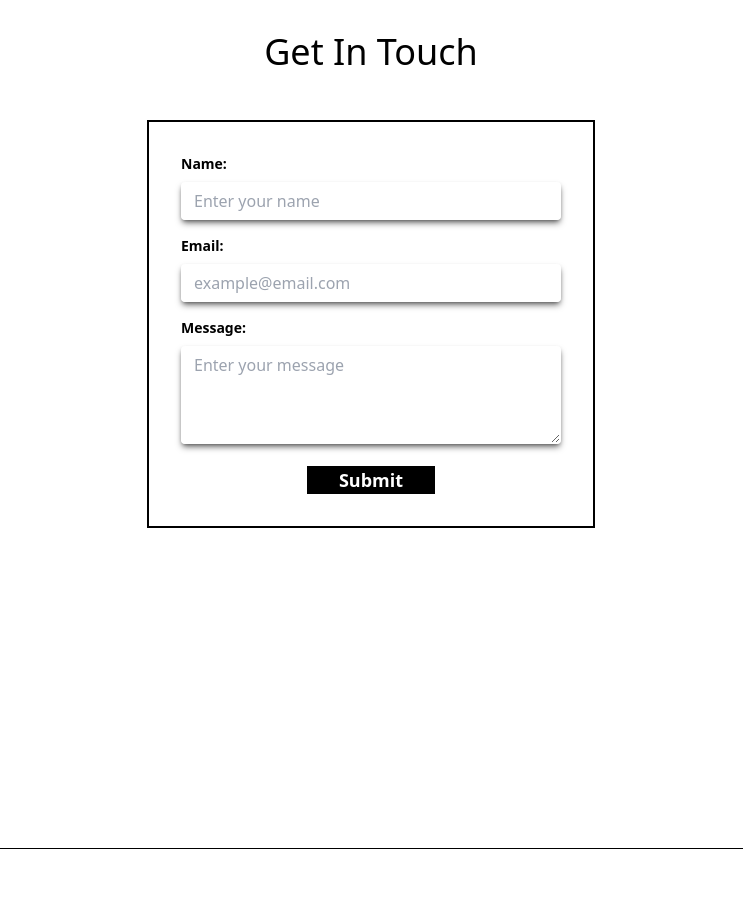
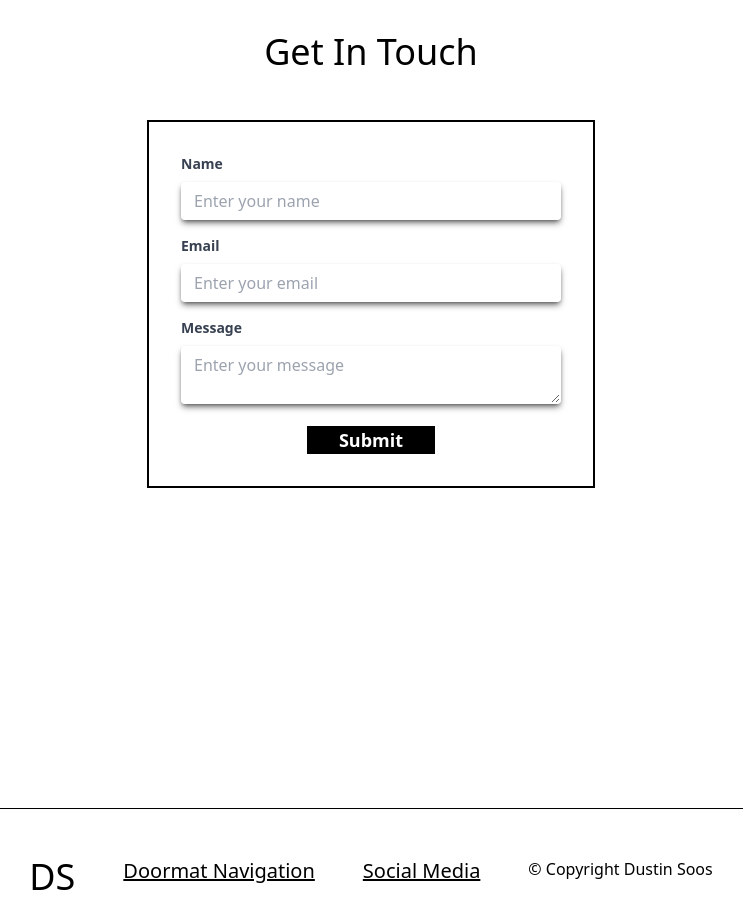
Before and after one commit to dustinsoos/react-portfolio, a React (Vite) app: page / in a window 1280 px wide. Shown: the part 3700-4599 px from the top of the page, without its empty margins (269-1012 px from the left). Built offline with nearby package versions, Linux system fonts and the light colour scheme.

Commit message:
Created working contact form

```diff
--- a/src/components/main.jsx
+++ b/src/components/main.jsx
@@ -13,12 +13,41 @@ import reactPort from "../assets/react-portfolio.jpeg";
 import littlelemon from "../assets/littlelemon2.jpeg";
 import diceGame from "../assets/dicegame.jpeg";
 import simon from "../assets/simonjquery.jpeg";
+import { Formik, Form, Field, ErrorMessage } from "formik";
+import * as Yup from "yup";
+import emailjs from "@emailjs/browser";
+
+emailjs.init("YOUR_USER_ID");
 
 export default function Main() {
-  const handleSubmit = (event) => {
-    const email = "dustinmsoos@gmail.com";
-    event.preventDefault();
-    window.location.href = `mailto:${email}`;
+  const initialValues = {
+    name: "",
+    email: "",
+    message: "",
+  };
+
+  const validationSchema = Yup.object({
+    name: Yup.string().required("Name is required"),
+    email: Yup.string().email("Invalid email address").required("Email is required"),
+    message: Yup.string().required("Message is required"),
+  });
+
+  const handleSubmit = (values, { resetForm }) => {
+    const templateParams = {
+      from_name: values.name,
+      from_email: values.email,
+      message: values.message,
+    };
+
+    emailjs.send("service_pshoqk8", "template_wvds2ar", templateParams, "dy-_8VK0GEzEgyCEd").then(
+      function (response) {
+        console.log("SUCCESS!", response.status, response.text);
+        resetForm();
+      },
+      function (error) {
+        console.log("FAILED...", error);
+      }
+    );
   };
 
   return (
@@ -121,46 +150,57 @@ export default function Main() {
       <div className=" w-full mx-auto h-px bg-black mt-52"></div>
       <section id="contact" className=" mt-52 mb-80">
         <h2 className=" text-4xl mt-32 text-center mb-12">Get In Touch</h2>
-        <form className="max-w-md mx-auto border-black border-2 p-8" onSubmit={handleSubmit}>
+        <Formik initialValues={initialValues} validationSchema={validationSchema} onSubmit={handleSubmit}>
+          <Form className="max-w-md mx-auto border-black border-2 p-8">
             <div className="mb-4">
-            <label className="block text-black text-sm font-bold mb-2" htmlFor="name">
-              Name:
+              <label className="block text-gray-700 text-sm font-bold mb-2" htmlFor="name">
+                Name
               </label>
-            <input
-              className="appearance-none border border-white rounded w-full py-2 px-3 text-black leading-tight focus:outline-none focus:border-gray-300 bg-transparent shadow-black/50 shadow-md"
+              <Field
+                className="appearance-none border border-white rounded w-full py-2 px-3 text-black leading-tight focus:outline-none  focus:border-gray-300 bg-transparent shadow-black/50 shadow-md"
+                type="text"
+                name="name"
                 id="name"
-              type="text"
                 placeholder="Enter your name"
               />
+              <ErrorMessage component="p" name="name" className="text-red-500 text-xs mt-1" />
             </div>
             <div className="mb-4">
-            <label className="block text-black text-sm font-bold mb-2" htmlFor="email">
-              Email:
+              <label className="block text-gray-700 text-sm font-bold mb-2" htmlFor="email">
+                Email
               </label>
-            <input
-              className="appearance-none border border-white rounded w-full py-2 px-3 text-black leading-tight focus:outline-none focus:border-gray-300 bg-transparent shadow-black/50 shadow-md"
+              <Field
+                className="appearance-none border border-white rounded w-full py-2 px-3 text-black leading-tight focus:outline-none  focus:border-gray-300 bg-transparent shadow-black/50 shadow-md"
+                type="email"
+                name="email"
                 id="email"
-              type="email"
-              placeholder="example@email.com"
+                placeholder="Enter your email"
               />
+              <ErrorMessage component="p" name="email" className="text-red-500 text-xs mt-1" />
             </div>
             <div className="mb-4">
-            <label className="block text-black text-sm font-bold mb-2" htmlFor="message">
-              Message:
+              <label className="block text-gray-700 text-sm font-bold mb-2" htmlFor="message">
+                Message
               </label>
-            <textarea
-              className="appearance-none border border-white rounded w-full py-2 px-3 text-black leading-tight focus:outline-none focus:border-gray-300 bg-transparent shadow-black/50 shadow-md"
+              <Field
+                className="appearance-none border border-white rounded w-full py-2 px-3 text-black leading-tight focus:outline-none  focus:border-gray-300 bg-transparent shadow-black/50 shadow-md"
+                as="textarea"
+                name="message"
                 id="message"
-              rows="4"
                 placeholder="Enter your message"
-            ></textarea>
+              />
+              <ErrorMessage component="p" name="message" className="text-red-500 text-xs mt-1" />
             </div>
-          <div className="flex justify-center">
-            <button className="bg-black px-8 cursor-pointer text-lg text-white font-semibold hover:underline hover:text-black hover:bg-white " type="submit">
+            <div className="flex items-center justify-between">
+              <button
+                className="bg-black px-8 cursor-pointer text-lg mx-auto text-white font-semibold hover:underline hover:text-black hover:bg-white "
+                type="submit"
+              >
                 Submit
               </button>
             </div>
-        </form>
+          </Form>
+        </Formik>
       </section>
       <div className=" w-full mx-auto h-px bg-black mt-24"></div>
     </>
```
Also changed, not shown: package.json (+6 -1 lines), 1 other file (tests, documents, lock files or other folders). Lines whose indentation alone changed are shown as unchanged.
